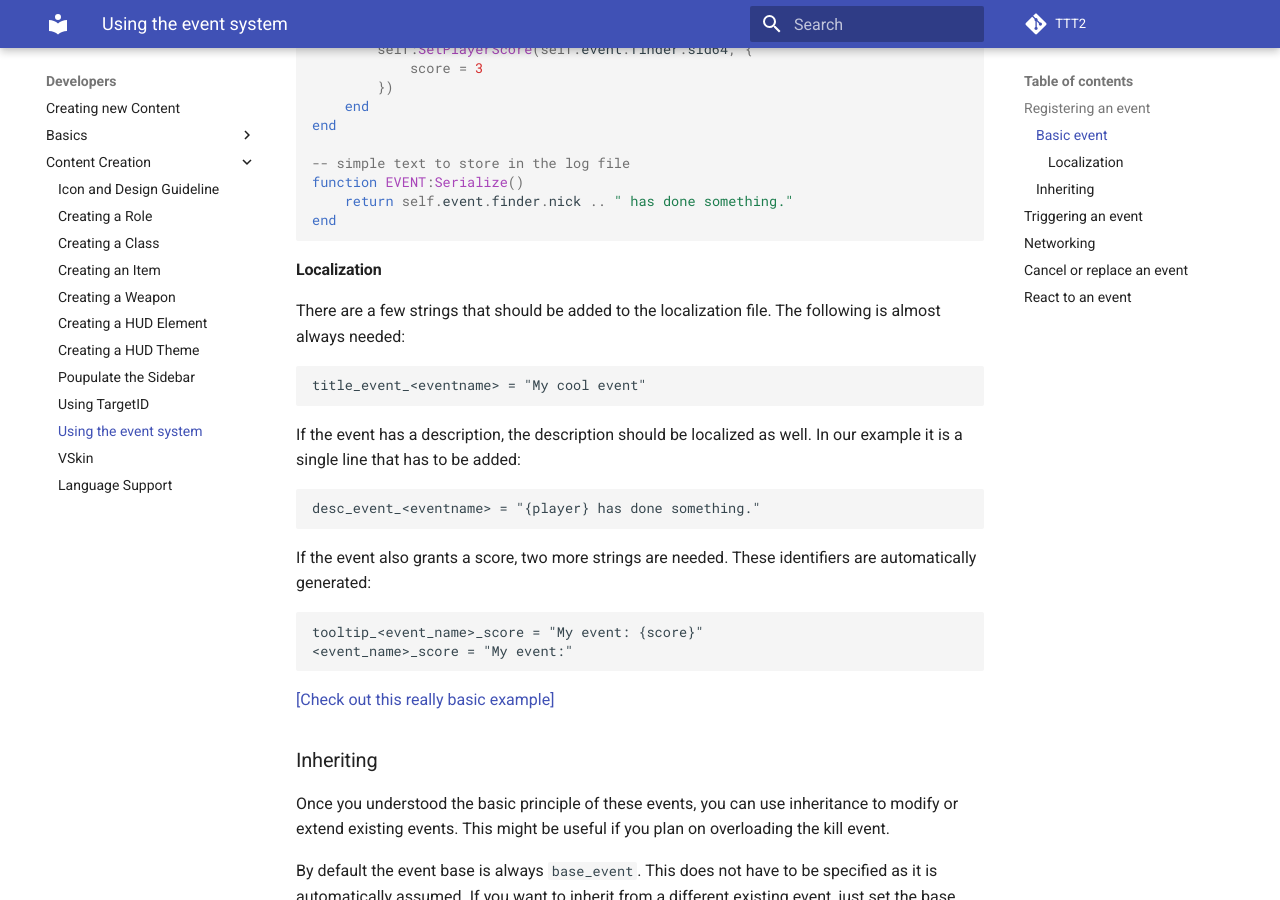
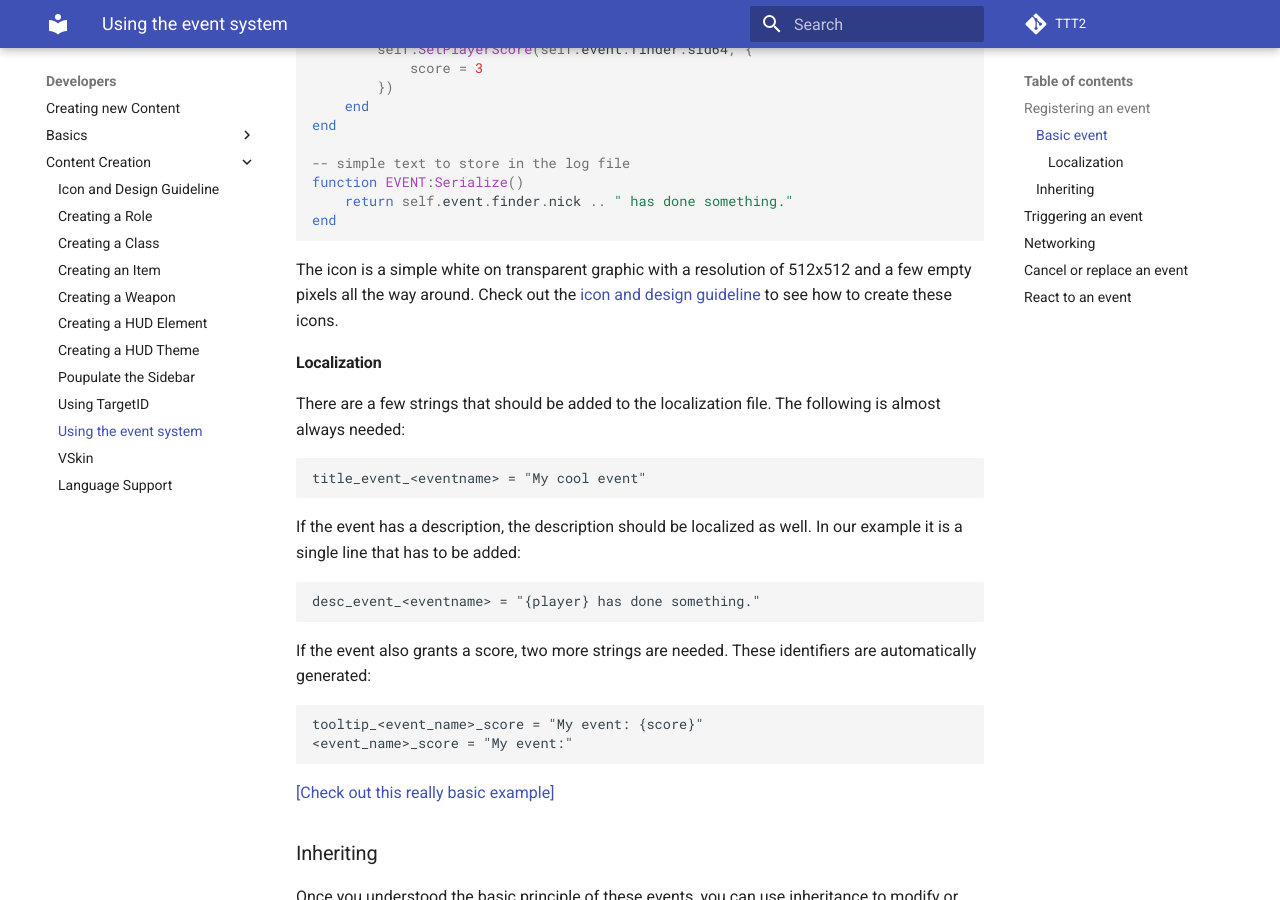
Before and after one commit to TTT-2/docs, an MkDocs documentation site: the page built from docs/developers/content-creation/using-event-system.md, in a window 1280 px wide and 900 px high, scrolled down 2104 px. Built offline with MkDocs 1.6.1 and Material for MkDocs 9.7.7, drawn with Linux system fonts in a browser that asks for light colours; comment, search, counter and statistics services are not loaded.

Commit message:
added information about the event icons

````diff
--- a/docs/developers/content-creation/using-event-system.md
+++ b/docs/developers/content-creation/using-event-system.md
@@ -70,6 +70,8 @@ function EVENT:Serialize()
     return self.event.finder.nick .. " has done something."
 end
 ```
+
+The icon is a simple white on transparent graphic with a resolution of 512x512 and a few empty pixels all the way around. Check out the [icon and design guideline](/developers/content-creation/icon-and-design-guideline/) to see how to create these icons.
 
 #### Localization
 
````
